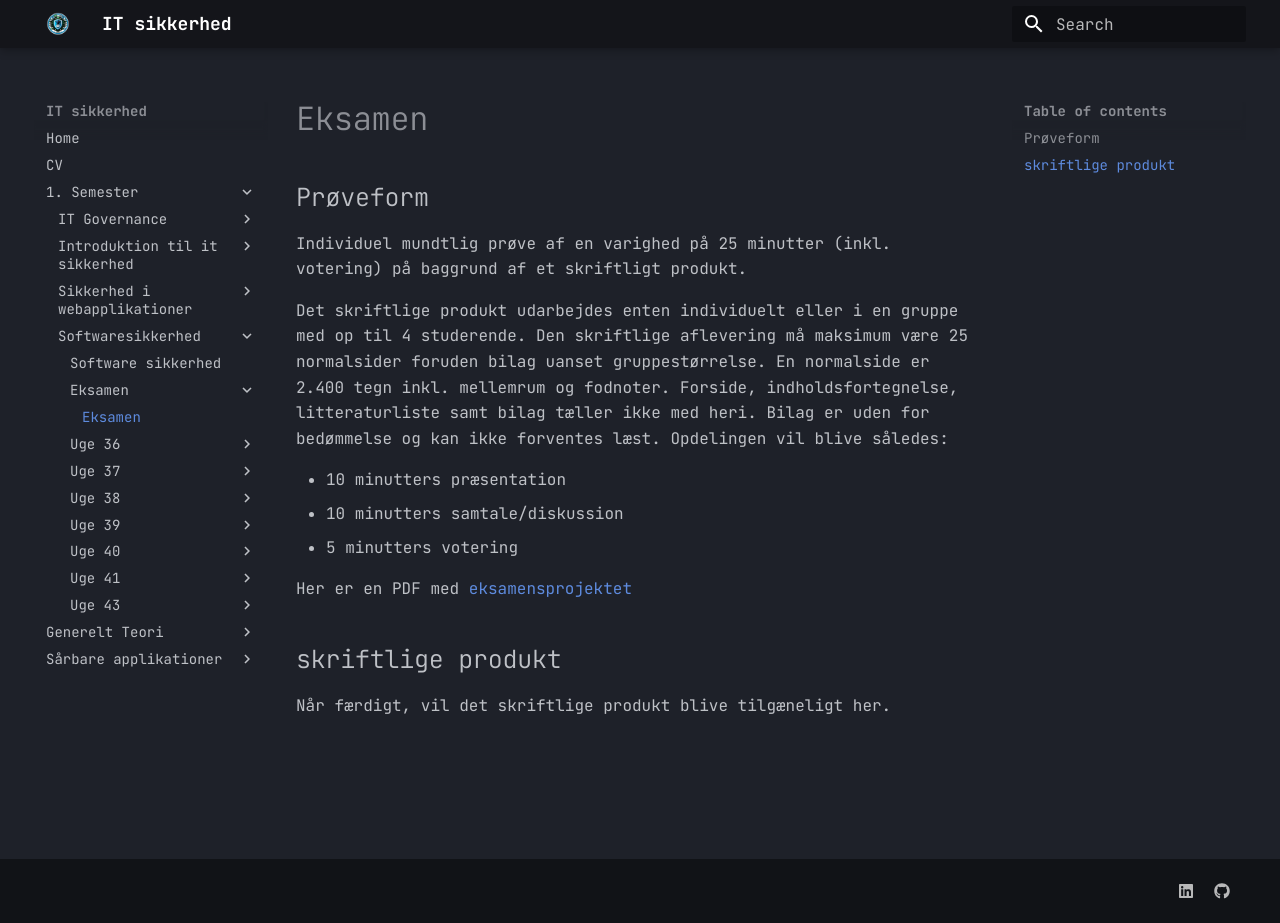
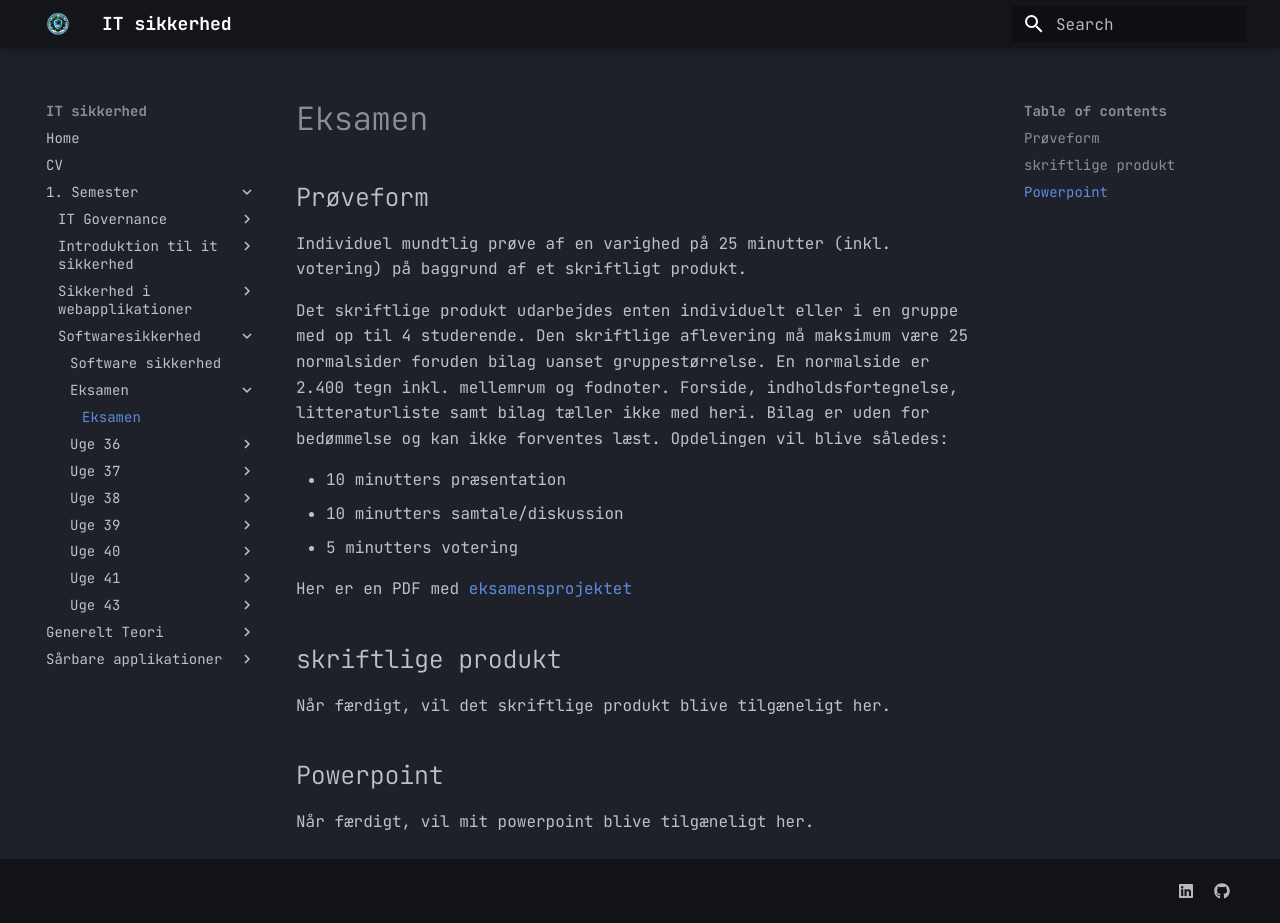
Before and after one commit to NoahRosenkjaer/IT-sikkerhed, an MkDocs documentation site: the page built from docs/1. Semester/Softwaresikkerhed/Eksamen/Eksamen.md, in a window 1280 px wide and 923 px high. Built offline with MkDocs 1.6.1 and Material for MkDocs 9.7.7, drawn with Linux system fonts in a browser that asks for light colours.

Commit message:
dsfkgæadsjv

```diff
--- a/docs/1. Semester/Softwaresikkerhed/Eksamen/Eksamen.md
+++ b/docs/1. Semester/Softwaresikkerhed/Eksamen/Eksamen.md
@@ -15,3 +15,7 @@ Her er en PDF med [eksamensprojektet](SoftwaresikkerhedEksamen.pdf)
 ## skriftlige produkt
 
 Når færdigt, vil det skriftlige produkt blive tilgæneligt her.
+
+## Powerpoint
+
+Når færdigt, vil mit powerpoint blive tilgæneligt her.
```
